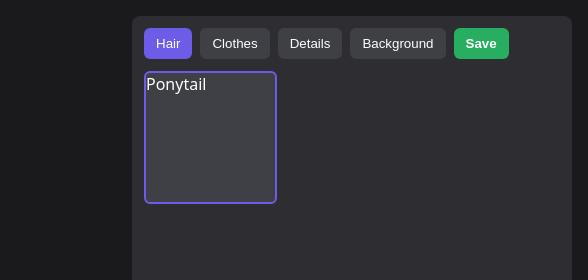
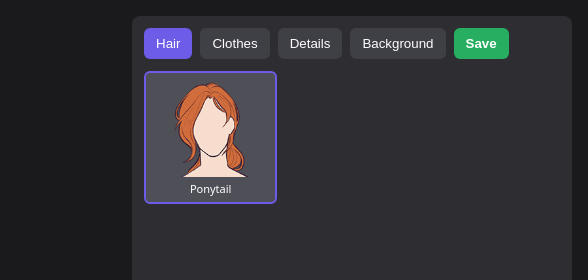
Before and after one commit to FoggyLea/Character_dresser, a website built with Vite: page index.html in a window 1280 px wide. Shown: the top 280 px of the page, 692-1280 px from the left. Built offline with nearby package versions, Linux system fonts and the light colour scheme.

Commit message:
plus icons

```diff
--- a/src/config/characters/bill.ts
+++ b/src/config/characters/bill.ts
@@ -14,6 +14,7 @@ export const BillWeasley: CharacterConfig = {
             subcategory: 'hair',
             slot: 'hair',
             src: 'assets/characters/bill/hair/ponytail.PNG',
+            icon: 'assets/characters/bill/icons/ponytail.png',
             defaultZIndex: 17,
             isRemovable: false,
             isDefault: true
@@ -25,6 +26,7 @@ export const BillWeasley: CharacterConfig = {
             subcategory: 'bottom',
             slot: 'bottom',
             src: 'assets/characters/bill/clothes/bottoms/baggy_jeans.PNG',
+            icon: 'assets/characters/bill/icons/baggy_jeans.png',
             defaultZIndex: 55,
             isRemovable: true,
             isDefault: true
@@ -36,6 +38,7 @@ export const BillWeasley: CharacterConfig = {
             subcategory: 'outerwear',
             slot: 'outerwear',
             src: 'assets/characters/bill/clothes/outerwear/denim_vest.PNG',
+            icon: 'assets/characters/bill/icons/denim_vest.png',
             defaultZIndex: 75,
             isRemovable: true
         },
@@ -46,6 +49,7 @@ export const BillWeasley: CharacterConfig = {
             subcategory: 'outerwear',
             slot: 'outerwear',
             src: 'assets/characters/bill/clothes/outerwear/leather_jacket.PNG',
+            icon: 'assets/characters/bill/icons/leather_jacket.png',
             defaultZIndex: 75,
             isRemovable: true
         },
@@ -56,6 +60,7 @@ export const BillWeasley: CharacterConfig = {
             subcategory: 'shoes',
             slot: 'shoes',
             src: 'assets/characters/bill/clothes/shoes/boots.PNG',
+            icon: 'assets/characters/bill/icons/boots.png',
             defaultZIndex: 45,
             isRemovable: true,
             isDefault: true
@@ -67,6 +72,7 @@ export const BillWeasley: CharacterConfig = {
             subcategory: 'top',
             slot: 'top_inner',
             src: 'assets/characters/bill/clothes/tops/mesh_sweater.PNG',
+            icon: 'assets/characters/bill/icons/mesh.png',
             defaultZIndex: 25,
             isRemovable: true
         },
@@ -77,6 +83,7 @@ export const BillWeasley: CharacterConfig = {
             subcategory: 'top',
             slot: 'top_mid',
             src: 'assets/characters/bill/clothes/tops/red_top.PNG',
+            icon: 'assets/characters/bill/icons/red_top.png',
             defaultZIndex: 65,
             isRemovable: true,
             isDefault: true
@@ -88,6 +95,7 @@ export const BillWeasley: CharacterConfig = {
             subcategory: 'acc',
             slot: 'acc',
             src: 'assets/characters/bill/details/acc/fang.PNG',
+            icon: 'assets/characters/bill/icons/ear_fang.png',
             defaultZIndex: 20,
             isRemovable: true
         },
@@ -98,6 +106,7 @@ export const BillWeasley: CharacterConfig = {
             subcategory: 'acc',
             slot: 'acc',
             src: 'assets/characters/bill/details/acc/chain.PNG',
+            icon: 'assets/characters/bill/icons/ear_chain.png',
             defaultZIndex: 15,
             isRemovable: true
         },
@@ -107,7 +116,8 @@ export const BillWeasley: CharacterConfig = {
             tab: 'details',
             subcategory: 'acc',
             slot: 'acc',
-            src: 'assets/characters/bill/details/acc/rings.PNG',
+            src: 'assets/characters/bill/details/acc/ear_rings.PNG',
+            icon: 'assets/characters/bill/icons/ear_pair.png',
             defaultZIndex: 20,
             isRemovable: true
         },
@@ -118,6 +128,7 @@ export const BillWeasley: CharacterConfig = {
             subcategory: 'skin',
             slot: 'skin',
             src: 'assets/characters/bill/details/acc/nails.PNG',
+            icon: 'assets/characters/bill/icons/nails.png',
             defaultZIndex: 15,
             isRemovable: true
         },
@@ -128,6 +139,7 @@ export const BillWeasley: CharacterConfig = {
             subcategory: 'skin',
             slot: 'skin',
             src: 'assets/characters/bill/details/skin/scars.PNG',
+            icon: 'assets/characters/bill/icons/scars.png',
             defaultZIndex: 13,
             isRemovable: true,
             isDefault: true
@@ -139,6 +151,7 @@ export const BillWeasley: CharacterConfig = {
             subcategory: 'skin',
             slot: 'skin',
             src: 'assets/characters/bill/details/skin/sleep.PNG',
+            icon: 'assets/characters/bill/icons/sleep.png',
             defaultZIndex: 11,
             isRemovable: true,
             isDefault: true
--- a/src/main.ts
+++ b/src/main.ts
@@ -91,7 +91,20 @@ function renderGrid() {
     const isEquipped = outfit.isEquipped(item.id);
 
     card.className = `item-card ${isEquipped ? 'active' : ''}`;
-    card.innerText = item.name;
+
+    // 1. Иконка (если есть)
+    if (item.icon) {
+      const img = document.createElement('img');
+      img.src = item.icon;
+      img.alt = item.name;
+      card.appendChild(img);
+    }
+
+    // 2. Подпись (ровно одна штука снизу)
+    const label = document.createElement('span');
+    label.className = 'item-label';
+    label.innerText = item.name;
+    card.appendChild(label);
 
     card.addEventListener('click', () => {
       outfit.toggleItem(item);
--- a/src/style.css
+++ b/src/style.css
@@ -27,6 +27,51 @@ body {
   height: 100vh;
   padding: 16px;
   gap: 16px;
+}
+
+.item-card {
+  aspect-ratio: 1;
+  background: #3f3f46;
+  border-radius: 6px;
+  border: 2px solid transparent;
+  cursor: pointer;
+
+  display: flex;
+  flex-direction: column; /* Элементы строго друг под другом */
+  align-items: center;
+  justify-content: space-between;
+  padding: 6px;
+  overflow: hidden;
+  user-select: none;
+}
+/* карточка предмета*/
+
+.item-card img {
+  width: 100%;
+  height: 0; /* Дает flex-grow корректно распределить место */
+  flex: 1;
+  object-fit: contain;
+  pointer-events: none;
+}
+
+.item-label {
+  font-size: 11px;
+  color: #d1d1d6;
+  text-align: center;
+  width: 100%;
+  margin-top: 4px;
+  white-space: nowrap;
+  overflow: hidden;
+  text-overflow: ellipsis; /* Не даёт тексту вылезать за пределы кнопки */
+}
+
+.item-card.active {
+  border-color: var(--accent);
+  background: #4f4f58;
+}
+
+.item-card.active .item-label {
+  color: #fff;
 }
 
 /* Холст */
```
Also changed, not shown: public/assets/characters/bill/base/body.PNG, public/assets/characters/bill/details/acc/ear_rings.PNG (renamed from public/assets/characters/bill/details/acc/rings.PNG), public/assets/characters/bill/icons/baggy_jeans.png (added), public/assets/characters/bill/icons/boots.png (added), public/assets/characters/bill/icons/denim_vest.png (added), public/assets/characters/bill/icons/ear_chain.png (added), public/assets/characters/bill/icons/ear_fang.png (added), public/assets/characters/bill/icons/ear_pair.png (added), public/assets/characters/bill/icons/leather_jacket.png (added), public/assets/characters/bill/icons/mesh.png (added), public/assets/characters/bill/icons/nails.png (added), public/assets/characters/bill/icons/ponytail.png (added), public/assets/characters/bill/icons/red_top.png (added), public/assets/characters/bill/icons/scars.png (added), 1 more files.
